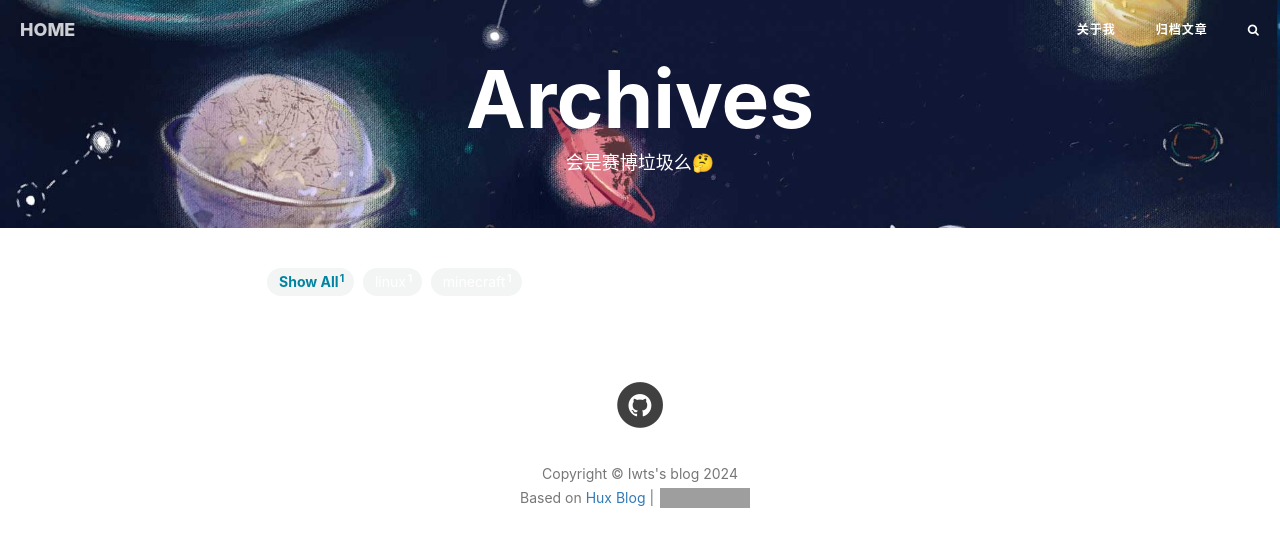
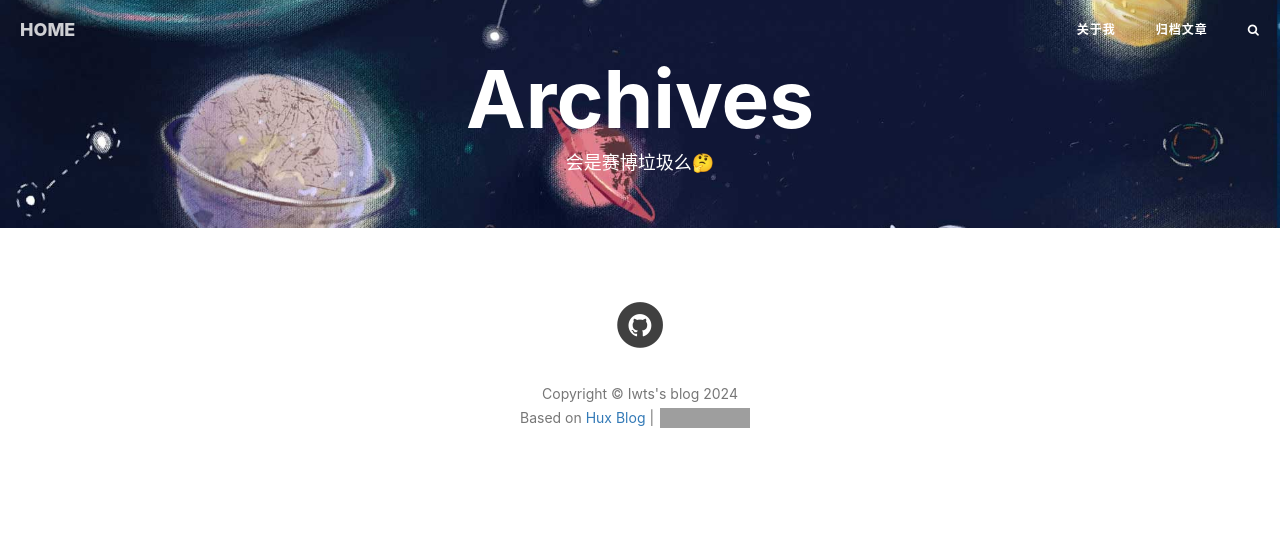
Before and after one commit to iwts/iwts.github.io, a Jekyll site: the page built from archive.html, in a window 1280 px wide. Shown: the top 547 px of the page. Built offline with Jekyll 4.4.1, drawn with Linux system fonts in a browser that asks for light colours; nearby versions of some CDN libraries; comment, search, counter and statistics services are not loaded; grey boxes are pictures that could not be loaded.

Commit message:
posts调整

```diff
--- a/_includes/intro-header.html
+++ b/_includes/intro-header.html
@@ -72,7 +73,8 @@
                     <h1>{{ page.title }}</h1>
                     {% comment %} always create a h2 for keeping the margin {% endcomment %}
                     <h2 class="subheading">{{ page.subtitle }}</h2>
-                    <span class="meta">Posted by {% if page.author %}{{ page.author }}{% else %}{{ site.title }}{% endif %} on {{ page.date | date: "%B %-d, %Y" }}</span>
+                    <span class="meta" style="float: left;">作者: {% if page.author %}{{ page.author }}{% else %}{{ site.title }}{% endif %}</span>
+                    <span class="meta" style="float: right;">发布时间: {{ page.date | date: "%Y-%m-%d %H:%M:%S" }}</span>
                 </div>
             </div>
         </div>
--- a/_layouts/default.html
+++ b/_layouts/default.html
@@ -19,5 +19,4 @@
 <!-- Migrate from head to bottom, no longer block render and still work -->
 
 </body>
-
 </html>
--- a/archive.html
+++ b/archive.html
@@ -17,8 +17,10 @@ https://github.com/kitian616/jekyll-TeXt-theme
 <div class="container">
 	<div class="row">
 		<div class="col-lg-8 col-lg-offset-2 col-md-10 col-md-offset-1">
+			<!-- 删掉tags过滤相关逻辑，不想在这个页面放这个 -->
+
 			<!-- Tags (as filter) -->
-			<div id='tag_cloud' class="tags tags-sup js-tags">
+			<!-- <div id='tag_cloud' class="tags tags-sup js-tags">
 				<a class="tag-button--all" data-encode="">
 					Show All
 					<sup>{{site.posts.size}}</sup>
@@ -35,25 +37,25 @@ https://github.com/kitian616/jekyll-TeXt-theme
 				{% endfor %}
 				{% endcapture %}
 				{{ tags | split:'__SEPERATOR__' | sort }}
-			</div>
+			</div> -->
 
 			<!-- Article List -->
 			<div class="mini-post-list js-result d-none">
+				<p>长度：{{site.posts-length}}</p>
 				{%- assign _sorted_list = site.posts -%}
 				{%- assign _sorted_list = _sorted_list | sort: 'date' -%}
 				{%- assign _sorted_list = _sorted_list | reverse -%}
 
-
 				{%- for _article in _sorted_list -%}
 				{%- assign _tags = '' -%}
-				{%- for _tag in _article.tags -%}
+				<!-- {%- for _tag in _article.tags -%}
 				{%- assign _tag_encode = _tag | strip | url_encode -%}
 				{%- if forloop.last -%}
 				{%- assign _tags = _tags | append: _tag_encode -%}
 				{%- else -%}
 				{%- assign _tags = _tags | append: _tag_encode | append: ',' -%}
 				{%- endif -%}
-				{%- endfor -%}
+				{%- endfor -%} -->
 
 				{% comment %} group by year {% endcomment %}
 				{%- assign _currentdate = _article.date | date: '%Y' -%}
```
Also changed, not shown: other parts of _includes/intro-header.html (+1 -0 lines).
